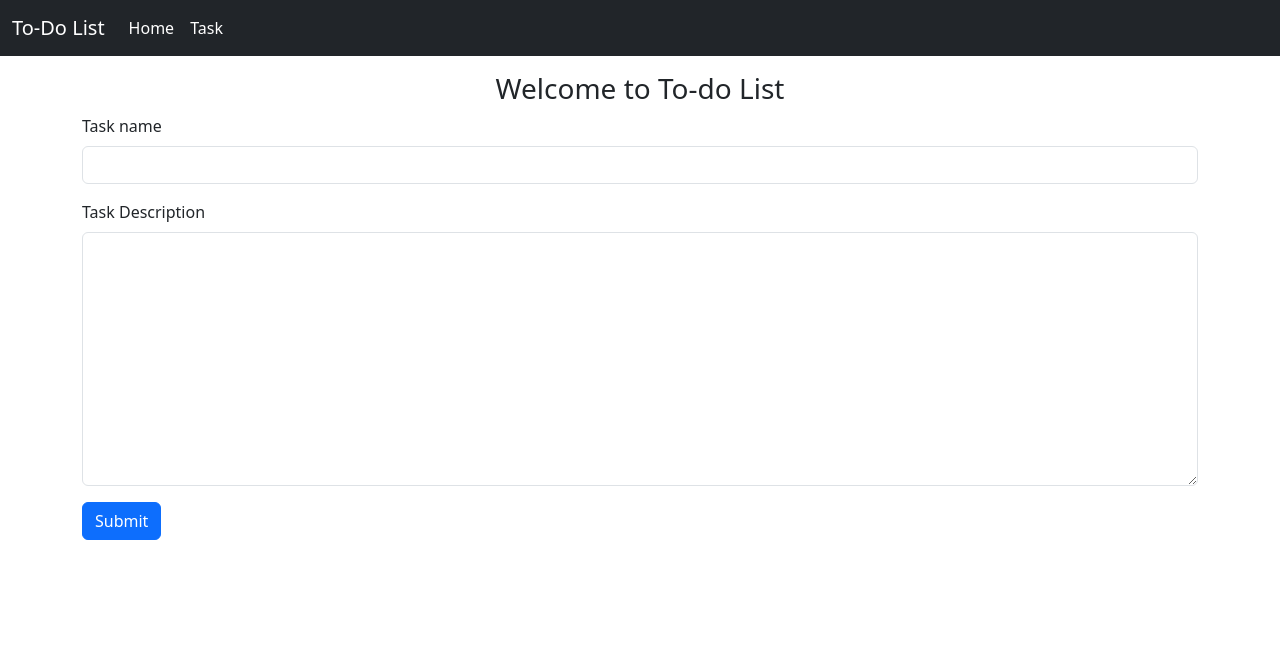
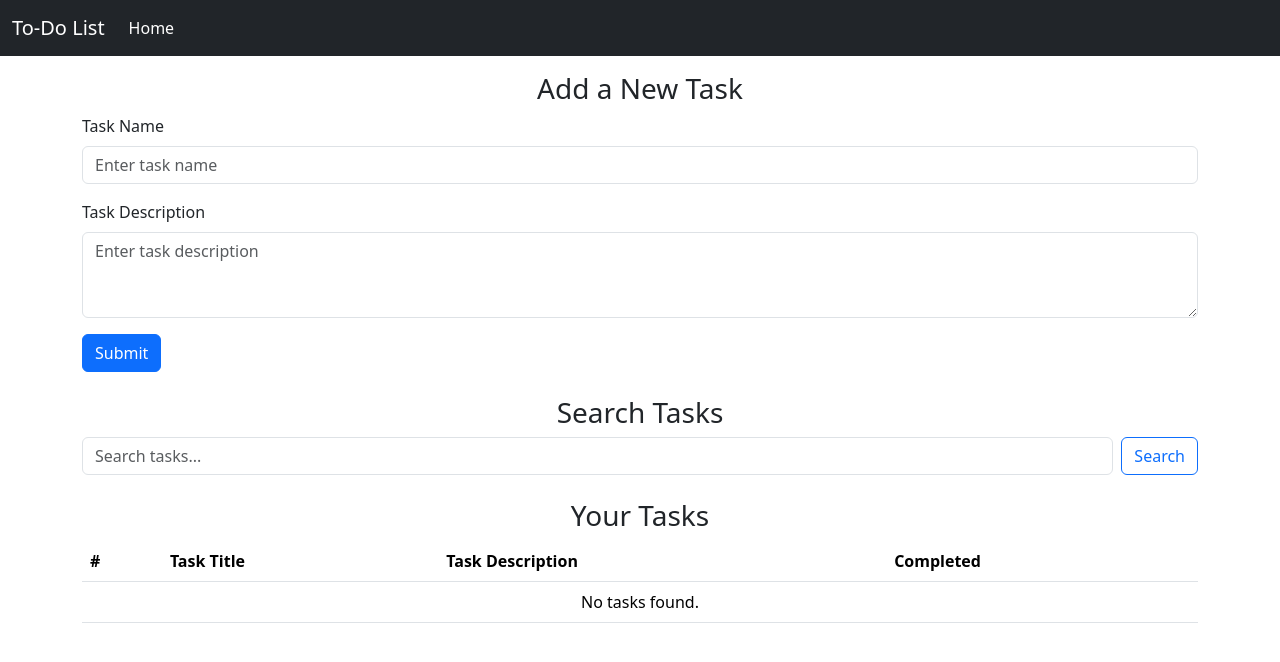
Before and after one commit to monish3107/todoList, a Django app: page / in a window 1280 px wide. Shown: the top 662 px of the page. Run offline with Django 5.2, Linux system fonts and the light colour scheme.

Commit message:
Update index.html

```diff
--- a/templates/index.html
+++ b/templates/index.html
@@ -4,16 +4,20 @@
     <meta charset="utf-8">
     <meta name="viewport" content="width=device-width, initial-scale=1">
     <title>To-Do List</title>
-    <link href="https://cdn.jsdelivr.net/npm/bootstrap@5.3.3/dist/css/bootstrap.min.css" rel="stylesheet" integrity="sha384-QWTKZyjpPEjISv5WaRU9OFeRpok6YctnYmDr5pNlyT2bRjXh0JMhjY6hW+ALEwIH" crossorigin="anonymous">
+    <link href="https://cdn.jsdelivr.net/npm/bootstrap@5.3.3/dist/css/bootstrap.min.css" rel="stylesheet">
     <style>
       .navbar {
-        color: white; /* Set navbar text color to white */
+        color: white;
       }
       .navbar a {
-        color: white !important; /* Ensure links are white */
+        color: white !important;
       }
       .navbar-toggler-icon {
-        background-color: white; /* Make hamburger menu icon white */
+        background-color: white;
+      }
+      tr.completed {
+        text-decoration: line-through;
+        color: gray;
       }
     </style>
   </head>
@@ -21,19 +25,16 @@
     <nav class="navbar navbar-expand-lg bg-dark">
       <div class="container-fluid">
         <a class="navbar-brand" href="/">To-Do List</a>
-
         <div class="collapse navbar-collapse" id="navbarSupportedContent">
           <ul class="navbar-nav me-auto mb-2 mb-lg-0">
             <li class="nav-item">
-              <a class="nav-link active" aria-current="page" href="#">Home</a>
-            </li>
-            <li class="nav-item">
-              <a class="nav-link active" href="/task/">Task</a>
+              <a class="nav-link active" aria-current="page" href="/">Home</a>
             </li>
           </ul>
         </div>
       </div>
     </nav>
+
     {% if success %}
     <div class="alert alert-success alert-dismissible fade show" role="alert">
       <strong>Task updated!</strong>
@@ -41,21 +42,69 @@
     </div>
     {% endif %}
 
+    <!-- Task Creation Form -->
     <div class="container my-3">
-      <h3 class="text-center">Welcome to To-do List</h3>
+      <h3 class="text-center">Add a New Task</h3>
       <form action="/" method="post">
         {% csrf_token %}
         <div class="mb-3">
-          <label for="exampleInputEmail1" class="form-label">Task name</label>
-          <input type="text" class="form-control" id="title" name="title" aria-describedby="emailHelp">
+          <label for="title" class="form-label">Task Name</label>
+          <input type="text" class="form-control" id="title" name="title" placeholder="Enter task name">
         </div>
         <div class="mb-3">
           <label for="desc" class="form-label">Task Description</label>
-          <textarea class="form-control" id="desc" name="desc" cols="10" rows="10"></textarea>
+          <textarea class="form-control" id="desc" name="desc" rows="3" placeholder="Enter task description"></textarea>
         </div>
         <button type="submit" class="btn btn-primary">Submit</button>
       </form>
     </div>
+
+    <!-- Search Form -->
+    <div class="container my-4">
+      <h3 class="text-center">Search Tasks</h3>
+      <form class="d-flex" role="search" method="GET" action="/">
+        <input class="form-control me-2" type="search" name="search" placeholder="Search tasks..." aria-label="Search">
+        <button class="btn btn-outline-primary" type="submit">Search</button>
+      </form>
+    </div>
+
+    <!-- Task List -->
+    <div class="container my-4">
+      <h3 class="text-center">Your Tasks</h3>
+      <table class="table">
+        <thead>
+          <tr>
+            <th scope="col">#</th>
+            <th scope="col">Task Title</th>
+            <th scope="col">Task Description</th>
+            <th scope="col">Completed</th>
+          </tr>
+        </thead>
+        <tbody>
+          {% for task in tasks %}
+          <tr class="{% if task.completed %}completed{% endif %}">
+            <th scope="row">{{ forloop.counter }}</th>
+            <td>{{ task.taskTitle }}</td>
+            <td>{{ task.taskDesc }}</td>
+            <td>
+              <form method="POST" action="/">
+                {% csrf_token %}
+                <input type="hidden" name="task_id" value="{{ task.id }}">
+                <button type="submit" class="btn btn-outline-success">
+                  {% if task.completed %} Undo {% else %} Complete {% endif %}
+                </button>
+              </form>
+            </td>
+          </tr>
+          {% empty %}
+          <tr>
+            <td colspan="4" class="text-center">No tasks found.</td>
+          </tr>
+          {% endfor %}
+        </tbody>
+      </table>
+    </div>
+
     <script src="https://cdn.jsdelivr.net/npm/bootstrap@5.3.3/dist/js/bootstrap.bundle.min.js"></script>
   </body>
 </html>
```
